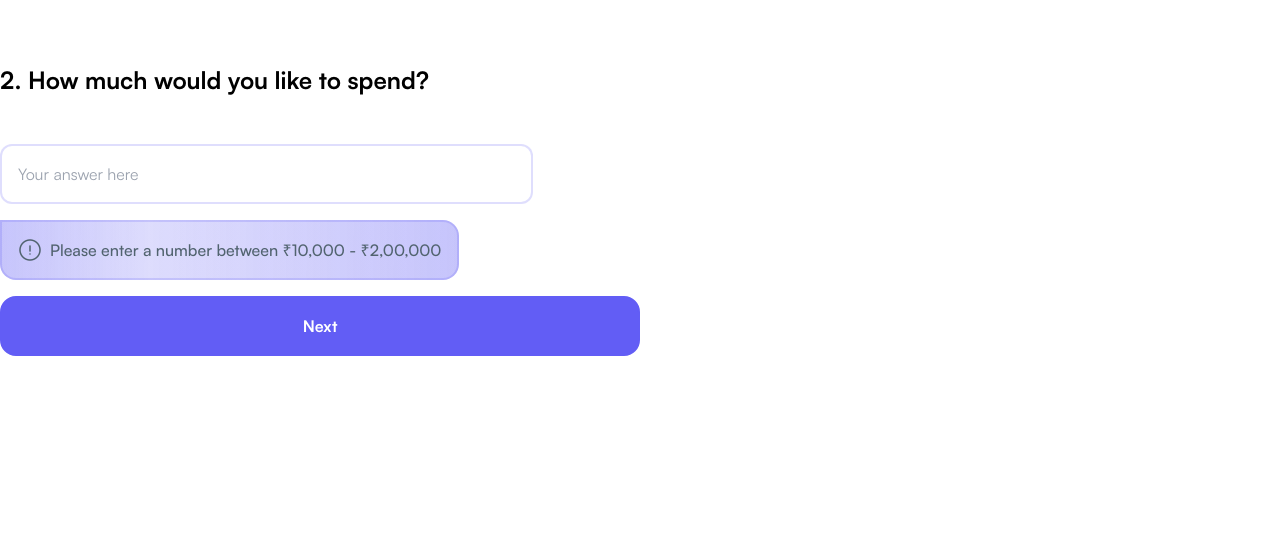
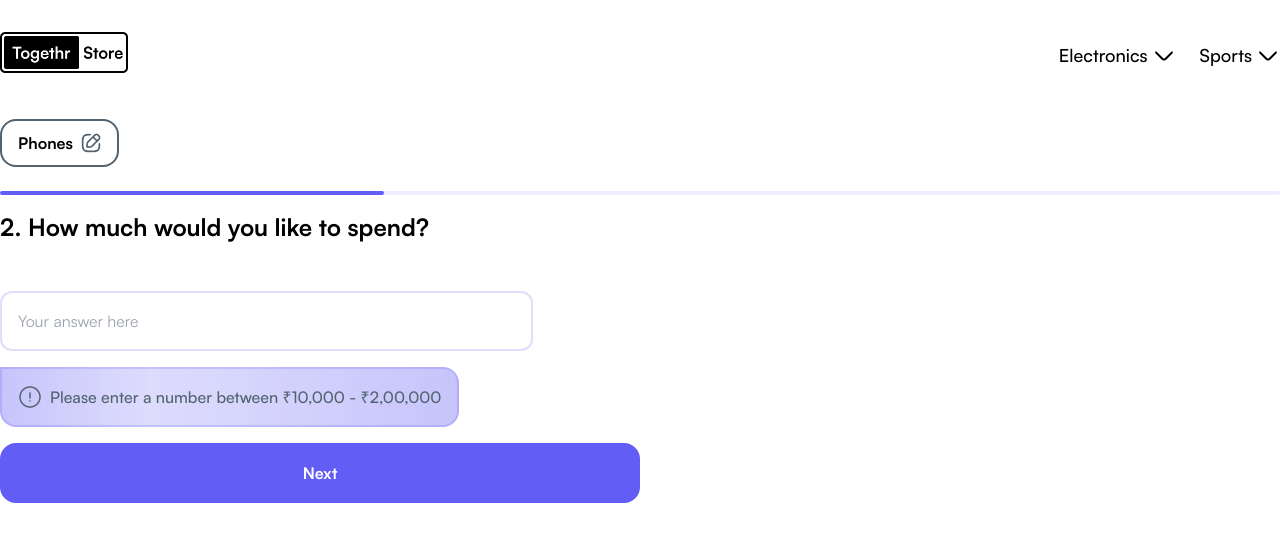
Before and after one commit to togethrstore/togethr-web, a Next.js app: page /form in a window 1280 px wide. Both pictures are taken after a click on the button "Phones". Shown: the top 542 px of the page. Built offline with nearby package versions, Linux system fonts and the light colour scheme.

Commit message:
ui-need-to-do

```diff
--- a/components/Buttons.jsx
+++ b/components/Buttons.jsx
@@ -38,6 +38,40 @@ const RightButtonMob = ({ onClick }) => (
     </div>
   </button>
 );
+
+export const EditButton = () => {
+  <svg
+    xmlns="http://www.w3.org/2000/svg"
+    width="18"
+    height="18"
+    viewBox="0 0 18 18"
+    fill="none"
+  >
+    <path
+      d="M8.25 1.5H6.75C3 1.5 1.5 3 1.5 6.75V11.25C1.5 15 3 16.5 6.75 16.5H11.25C15 16.5 16.5 15 16.5 11.25V9.75"
+      stroke="#51636F"
+      strokeWidth="1.5"
+      strokeLinecap="round"
+      strokeLinejoin="round"
+    />
+    <path
+      d="M12.0299 2.26495L6.11991 8.17495C5.89491 8.39995 5.66991 8.84245 5.62491 9.16495L5.30241 11.4224C5.18241 12.2399 5.75991 12.8099 6.57741 12.6974L8.83491 12.3749C9.14991 12.3299 9.59241 12.1049 9.82491 11.8799L15.7349 5.96995C16.7549 4.94995 17.2349 3.76495 15.7349 2.26495C14.2349 0.764945 13.0499 1.24495 12.0299 2.26495Z"
+      stroke="#51636F"
+      stroke-width="1.5"
+      strokeMiterlimit="10"
+      strokeLinecap="round"
+      strokeLinejoin="round"
+    />
+    <path
+      d="M11.1826 3.11255C11.6851 4.90505 13.0876 6.30755 14.8876 6.81755"
+      stroke="#51636F"
+      strokeWidth="1.5"
+      strokeMiterlimit="10"
+      strokeLinecap="round"
+      strokeLinejoin="round"
+    />
+  </svg>;
+};
 
 const Rating = () => {
   return (
--- a/components/tabs/five.jsx
+++ b/components/tabs/five.jsx
@@ -17,17 +17,17 @@ const categories = [
 const TabFive = ({ nextTab, save }) => {
   return (
     <div className="flex flex-col items-center">
-      <div className="w-full flex flex-col gap-y-6 px-6 py-10 lg:px-0 max-w-4xl xl:max-w-7xl lg:py-16">
-        <div className="text-[#51636F] text-lg lg:text-xl medium">
-          Your responses will be recorded here
-        </div>
-        <div className="bold text-xl lg:text-2xl">
+      <div className="w-full flex flex-col gap-y-6 px-6 py-4 lg:px-0 max-w-4xl xl:max-w-7xl">
+        {/* <div className="bold text-xl lg:text-2xl">
           <span>5. </span>
           How often do you play games on your phone?{" "}
-        </div>
+        </div> */}
         {categories.map((category, index) => (
           <div key={index}>
-            <div className="bold text-xl lg:text-2xl pb-3">{category.text}</div>
+            <div className="bold text-xl lg:text-2xl pb-3">
+              {" "}
+              {category.id}. {category.text}
+            </div>
             <div className="grid grid-cols-1 lg:grid-cols-2 gap-4">
               {category.options.map((item, itemIndex) => (
                 <button
--- a/components/tabs/four.jsx
+++ b/components/tabs/four.jsx
@@ -17,17 +17,17 @@ const categories = [
 const TabFour = ({ nextTab, save }) => {
   return (
     <div className="flex flex-col items-center">
-      <div className="w-full flex flex-col gap-y-6 px-6 py-10 lg:px-0 max-w-4xl xl:max-w-7xl lg:py-16">
-        <div className="text-[#51636F] text-lg lg:text-xl medium">
-          Your responses will be recorded here
-        </div>
-        <div className="bold text-xl lg:text-2xl">
+      <div className="w-full flex flex-col gap-y-6 px-6 py-4 lg:px-0 max-w-4xl xl:max-w-7xl">
+        {/* <div className="bold text-xl lg:text-2xl">
           <span>4. </span>
           How will you use your phone's camera?{" "}
-        </div>
+        </div> */}
         {categories.map((category, index) => (
           <div key={index}>
-            <div className="bold text-xl lg:text-2xl pb-3">{category.text}</div>
+            <div className="bold text-xl lg:text-2xl pb-3">
+              {" "}
+              {category.id}. {category.text}
+            </div>
             <div className="grid grid-cols-1 lg:grid-cols-2 gap-4">
               {category.options.map((item, itemIndex) => (
                 <button
--- a/components/tabs/index.jsx
+++ b/components/tabs/index.jsx
@@ -1,4 +1,5 @@
 import React, { useState } from "react";
+import Image from "next/image";
 import TabOne from "./one";
 import TabTwo from "./two";
 import TabThree from "./three";
@@ -6,6 +7,8 @@ import TabFour from "./four";
 import TabFive from "./five";
 import TabSix from "./six";
 import Filtering from "../Phones";
+import EditIcon from "../../public/assets/images/form/edit.png";
+import Headerr from "../Headerr";
 
 export default function TabIndex() {
   const [activeTab, setActiveTab] = useState(0);
@@ -20,16 +23,77 @@ export default function TabIndex() {
     const newTabIndex = setActiveTab(activeTab + 1);
   };
 
+  const progressBarWidth = `${15 + activeTab * 15}%`;
+
   console.log(tabOneResponse);
   console.log(tabTwoResponse);
   console.log(tabThreeResponse);
   console.log(tabFourResponse);
   console.log(tabFiveResponse);
   console.log(tabSixResponse);
+
+  const responseStates = [
+    { index: 0, response: tabOneResponse },
+    { index: 1, response: tabTwoResponse },
+    { index: 2, response: tabThreeResponse },
+    { index: 3, response: tabFourResponse },
+    { index: 4, response: tabFiveResponse },
+    { index: 5, response: tabSixResponse },
+    { index: 6, response: tabSixResponse },
+  ];
+
+  const handleButtonClick = (index) => {
+    setActiveTab(index);
+    responseStates.splice(index + 1);
+  };
   return (
+    <>
+      <Headerr />
+      <div className="flex flex-col items-center">
+        <div className="w-full flex flex-col gap-y-6 pt-6 lg:pt-10 px-6 lg:px-0 max-w-4xl xl:max-w-7xl">
+          {activeTab === 0 && (
+            <div className="text-[#51636F] text-lg lg:text-xl medium">
+              Your responses will be recorded here
+            </div>
+          )}
+          {activeTab > 0 && activeTab < 6 && (
+            <div className="flex gap-x-4 overflow-auto">
+              {responseStates.map((state) => (
+                <div key={state.index}>
+                  {state.response && (
+                    <button onClick={() => handleButtonClick(state.index)}>
+                      <div className="w-max flex items-center gap-x-2 px-4 py-2.5 border-2 border-[#51636F] rounded-2xl bold">
+                        <div>{state.response}</div>
+                        <div className="lg:w-5 inline-flex">
+                          <Image className="" src={EditIcon} alt="" />
+                        </div>
+                      </div>
+                    </button>
+                  )}
+                </div>
+              ))}
+            </div>
+          )}
+          {activeTab >= 0 && activeTab < 6 && (
+            <div className="w-full h-1 bg-[#625DF51A] rounded-full">
+              <div
+                className="bg-[#625DF5] h-1 rounded-full"
+                style={{
+                  width: progressBarWidth,
+                  transition: "width 0.5s ease",
+                }}
+              ></div>{" "}
+            </div>
+          )}
+        </div>
+      </div>
       <div>
-      {activeTab === 0 && <TabOne save={setTabOneResponse} nextTab={nextTab} />}
-      {activeTab === 1 && <TabTwo save={setTabTwoResponse} nextTab={nextTab} />}
+        {activeTab === 0 && (
+          <TabOne save={setTabOneResponse} nextTab={nextTab} />
+        )}
+        {activeTab === 1 && (
+          <TabTwo save={setTabTwoResponse} nextTab={nextTab} />
+        )}
         {activeTab === 2 && (
           <TabThree save={setTabThreeResponse} nextTab={nextTab} />
         )}
@@ -59,5 +123,6 @@ export default function TabIndex() {
           />
         )}
       </div>
+    </>
   );
 }
--- a/components/tabs/one.jsx
+++ b/components/tabs/one.jsx
@@ -10,10 +10,7 @@ const categories = [
 const TabOne = ({ nextTab, save }) => {
   return (
     <div className="flex flex-col items-center">
-      <div className="w-full flex flex-col gap-y-6 px-6 py-10 lg:px-0 max-w-4xl xl:max-w-7xl lg:py-16">
-        <div className="text-[#51636F] text-lg lg:text-xl medium">
-          Your responses will be recorded here
-        </div>
+      <div className="w-full flex flex-col gap-y-6 px-6 py-4 lg:px-0 max-w-4xl xl:max-w-7xl">
         <div className="bold text-xl lg:text-2xl">
           <span>1. </span>
           Select a category you need expert assistance
--- a/components/tabs/three.jsx
+++ b/components/tabs/three.jsx
@@ -13,17 +13,16 @@ const categories = [
 const TabThree = ({ nextTab, save }) => {
   return (
     <div className="flex flex-col items-center">
-      <div className="w-full flex flex-col gap-y-6 px-6 py-10 lg:px-0 max-w-4xl xl:max-w-7xl lg:py-16">
-        <div className="text-[#51636F] text-lg lg:text-xl medium">
-          Your responses will be recorded here
-        </div>
-        <div className="bold text-xl lg:text-2xl">
+      <div className="w-full flex flex-col gap-y-6 px-6 py-4 lg:px-0 max-w-4xl xl:max-w-7xl">
+        {/* <div className="bold text-xl lg:text-2xl">
           <span>3. </span>
           How many hours do you use your phone daily?{" "}
-        </div>
+        </div> */}
         {categories.map((category, index) => (
           <div key={index}>
-            <div className="bold text-xl lg:text-2xl pb-3">{category.text}</div>
+            <div className="bold text-xl lg:text-2xl pb-3">
+              {category.id}. {category.text}
+            </div>
             <div className="grid grid-cols-1 lg:grid-cols-2 gap-4">
               {category.options.map((item, itemIndex) => (
                 <button
--- a/components/tabs/two.jsx
+++ b/components/tabs/two.jsx
@@ -11,7 +11,7 @@ export default function TabTwo({ nextTab, save }) {
   return (
     <>
       <div className="flex flex-col items-center">
-        <div className="w-full flex flex-col gap-y-6 px-6 py-10 lg:px-0 max-w-4xl xl:max-w-7xl lg:py-16">
+        <div className="w-full flex flex-col gap-y-6 px-6 py-4 lg:px-0 max-w-4xl xl:max-w-7xl">
           <div className="bold text-xl lg:text-2xl">
             <span>2. </span>
             How much would you like to spend?{" "}
```
Also changed, not shown: components/tabs/six.jsx (+16 -15 lines), public/assets/images/form/edit.png (added). Lines whose indentation alone changed are shown as unchanged.
